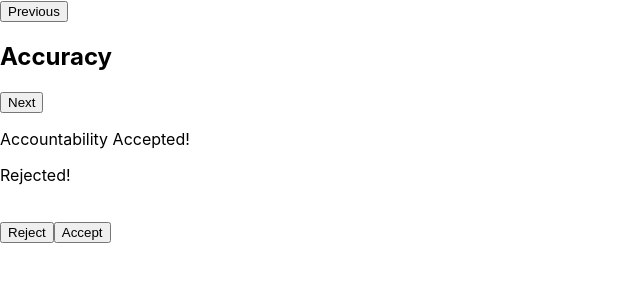
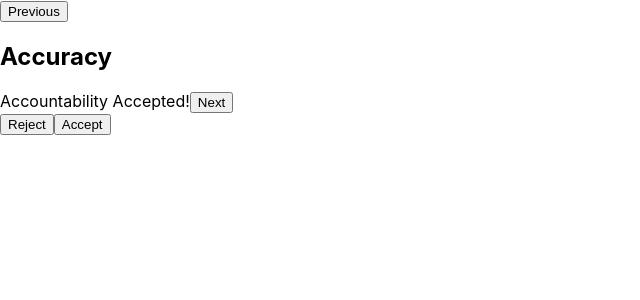
Before and after one commit to COScholl/values-worksheet, a React (Create React App) app: page / in a window 1280 px wide. Both pictures are taken after a click on the button "Accept". Shown: the top 300 px of the page, without its empty margins (0-640 px from the left). Built offline with nearby package versions, Linux system fonts and the light colour scheme.

Commit message:
value_card accept and dismiss messages set and cypress tests written

```diff
--- a/src/components/ValueModal.jsx
+++ b/src/components/ValueModal.jsx
@@ -2,6 +2,8 @@ import React from 'react';
 
 export const ValueModal = (props) => {
   const {
+    displayAcceptedStyle,
+    displayRejectedStyle,
     acceptAndAdvanceValue,
     rejectAndAdvanceValue,
     advanceValue,
@@ -72,20 +74,20 @@ export const ValueModal = (props) => {
         <span className='modal__value-span'>
           <PreviousButton />
           <h2 className='modal__header'>{valuesList[valueIdx]}</h2>
-          <NextButton />
-        </span>
           <p
             className='modal__message--accepted'
-          /* style={{display: 'none'}} */
+            style={displayAcceptedStyle}
           >
             {`${acceptedVal} Accepted!`}
           </p>
           <p
             className='modal__message--rejected'
-          /* style={{display: 'none'}} */
+            style={displayRejectedStyle}
           >
             {`${rejectedVal} Rejected!`}
           </p>
+          <NextButton />
+        </span>
         <br />
         <span className='modal__accept-dismiss-span'>
           <RejectButton />
--- a/src/components/ValueWorksheet.jsx
+++ b/src/components/ValueWorksheet.jsx
@@ -1,4 +1,4 @@
-import React, { useState } from 'react';
+import React, { useState, useEffect } from 'react';
 import { ValueModal } from './ValueModal';
 
 export const ValueWorksheet = () => {
@@ -155,9 +155,19 @@ export const ValueWorksheet = () => {
   // the other to undefined with a helper function
   const [acceptedVal, setAcceptedVal] = useState('');
   const [rejectedVal, setRejectedVal] = useState('');
-
+  const [displayAcceptedStyle, setDisplayAcceptedStyle] = useState({display: 'none'});
+  const [displayRejectedStyle, setDisplayRejectedStyle] = useState({display: 'none'})
   // @TODO: create useEffect to toggle accepted or rejected based on values
-
+  useEffect(() => {
+    if(acceptedVal) {
+      setDisplayRejectedStyle({display: 'none'});
+      setDisplayAcceptedStyle({display: 'unset'});
+    }
+    if(rejectedVal) {
+      setDisplayAcceptedStyle({display: 'none'});
+      setDisplayRejectedStyle({display: 'unset'});
+    }
+  }, [acceptedVal, rejectedVal]);
   /**
    * Helper function that advances value from valuesList to display
    * @modifies {valueIdx} calls setValueIdx to mutate valueIdx
@@ -216,6 +226,8 @@ export const ValueWorksheet = () => {
         regressValue={regressValue}
         acceptAndAdvanceValue={acceptAndAdvanceValue}
         rejectAndAdvanceValue={rejectAndAdvanceValue}
+        displayAcceptedStyle={displayAcceptedStyle}
+        displayRejectedStyle={displayRejectedStyle}
       />
     </>
   );
```
Also changed, not shown: 1 other file (tests, documents, lock files or other folders). Lines whose indentation alone changed are shown as unchanged.
